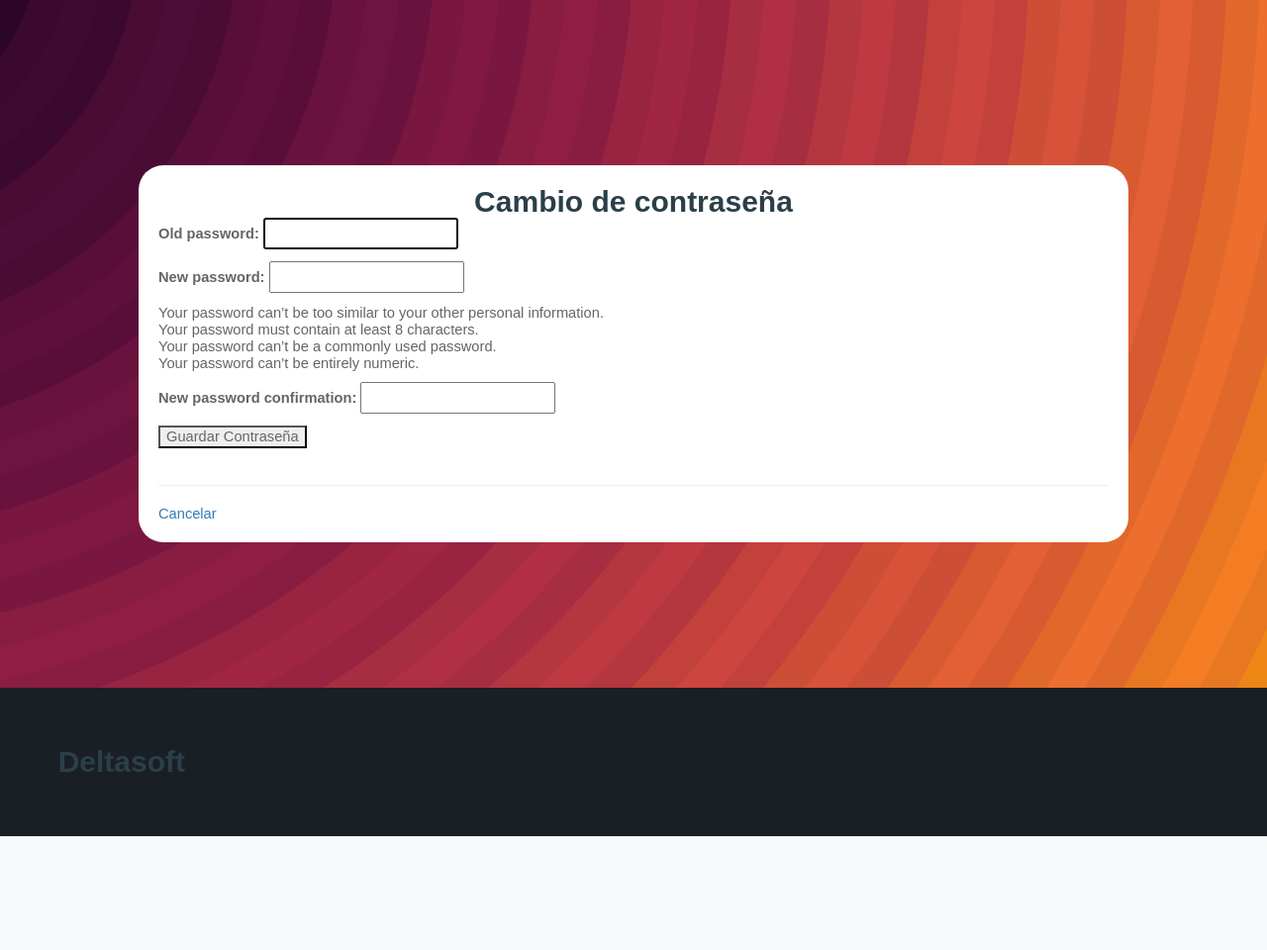
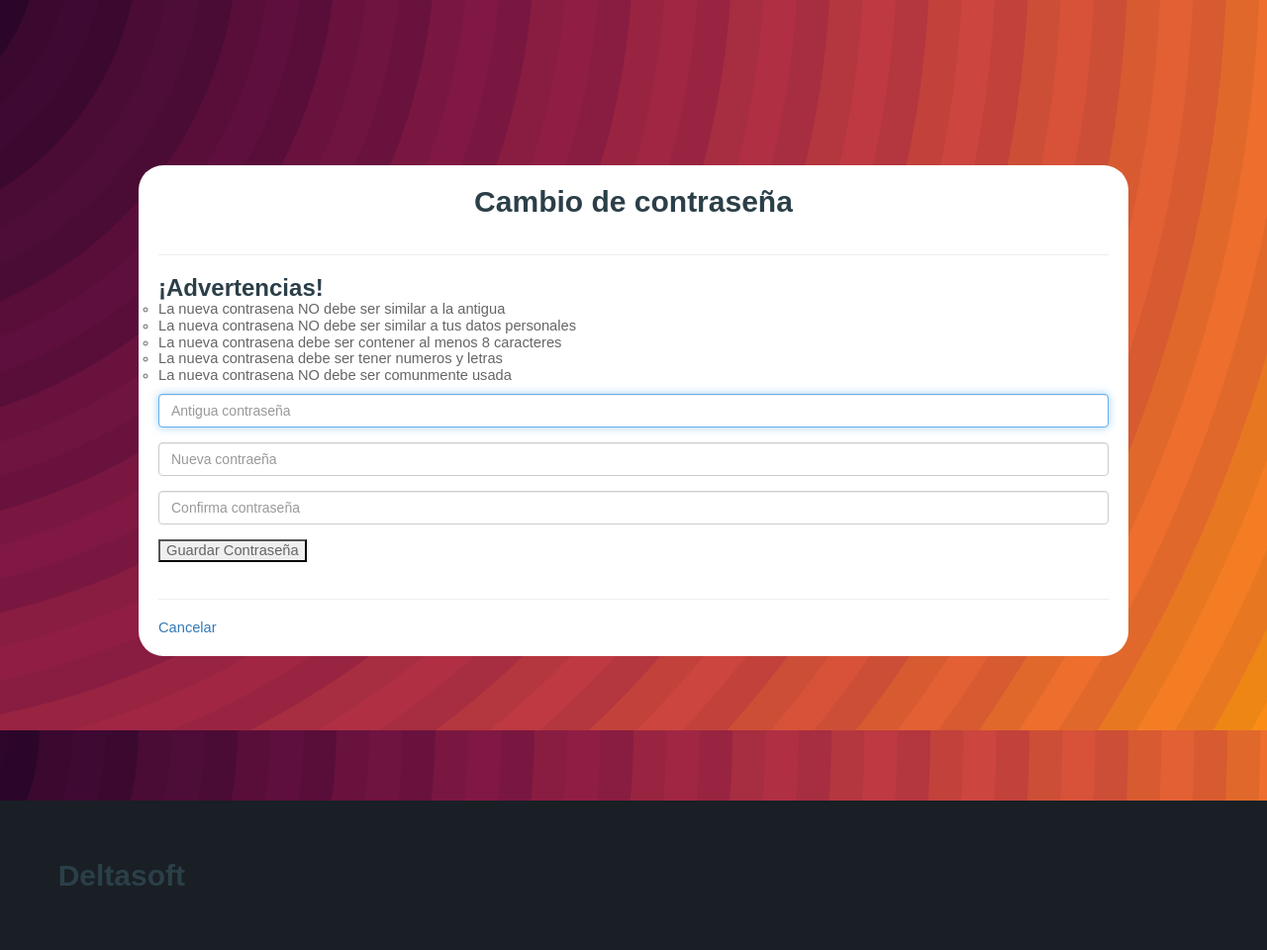
Before and after one commit to IngSw2030/GDevLink, a Django app: page /usuarios/cambiarClave in a window 1280 px wide. Shown: the part 62-1022 px from the top of the page at 99% size. Before the commit the page ends 907 px from the top, so only its background shows below. Run offline with Django 3.2, Linux system fonts and the light colour scheme; some libraries are stand-ins or nearby versions.

Commit message:
cambio contraseña blindado

```diff
--- a/GDevLink/usuarios/templates/usuarios/cambiarClave.html
+++ b/GDevLink/usuarios/templates/usuarios/cambiarClave.html
@@ -4,10 +4,29 @@
 {% block body %}
 
 <h2 align="center">Cambio de contraseña </h2>
-
+<br><hr>
+<div >
+<h3 >¡Advertencias!</h3>
+<ul style="list-style-type: circle">
+    <li >La nueva contrasena NO debe ser similar a la antigua</li>
+    <li>La nueva contrasena NO debe ser similar a tus datos personales</li>
+    <li>La nueva contrasena debe ser contener al menos 8 caracteres</li>
+    <li>La nueva contrasena debe ser tener numeros y letras</li>
+    <li>La nueva contrasena NO debe ser comunmente usada</li>
+</ul>
+</div>
 <form action="/usuarios/cambiarClave"  method="post" >
     {% csrf_token %}
-    {{ form.as_p }}
+
+    <div class="form-group">
+        <input class="form-control" autofocus type="password" name="old_password" placeholder="Antigua contraseña">
+    </div>
+    <div class="form-group">
+        <input class="form-control" autofocus type="password" name="new_password1" placeholder="Nueva contraeña">
+    </div>
+    <div class="form-group">
+        <input class="form-control" autofocus type="password" name="new_password2" placeholder="Confirma contraseña">
+    </div>
     <button  type="submit">Guardar Contraseña</button>
 </form>
 <br />
--- a/GDevLink/usuarios/views.py
+++ b/GDevLink/usuarios/views.py
@@ -222,7 +222,9 @@ def cambiarClave(request):
             #return redirect(reverse('usuarios:perfil'))
         else:
             print("no valid")
-            return HttpResponseRedirect(reverse("index"))
+            return render(request, "main/error.html", {
+                "mensaje": "Se produjo un error en el cambio de clave. Lea las advertencias en cambiar contraseña"
+            })
 
         return HttpResponseRedirect(reverse("index"))
 
```
